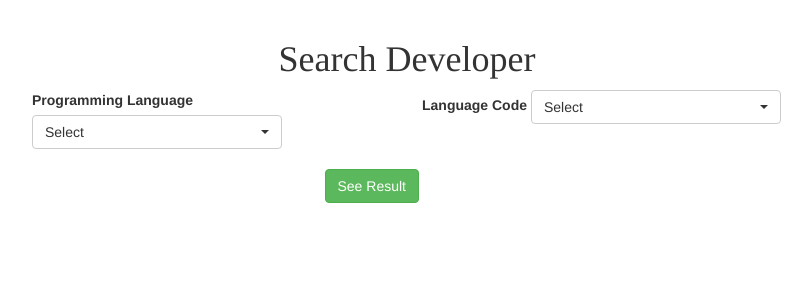
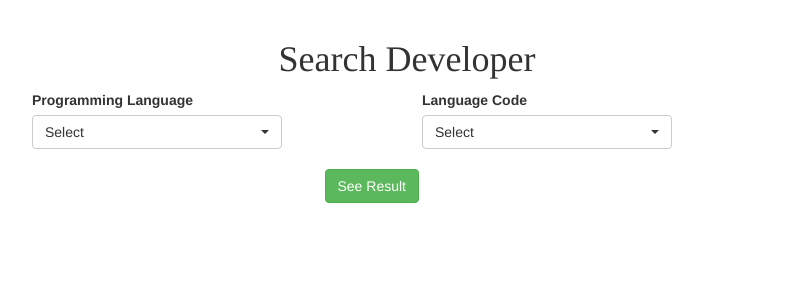
Before and after one commit to trk111/jr-software-engr-exam-2018-from-venturas-ltd, a CodeIgniter app: page /database/ in a window 1280 px wide. Shown: the part 52-352 px from the top of the page, without its empty margins (233-1045 px from the left). Run offline with CodeIgniter, Linux system fonts and the light colour scheme; data that the repository does not hold is empty.

Commit message:
From Home Mac

```diff
--- a/application/views/home_body.php
+++ b/application/views/home_body.php
@@ -18,7 +18,7 @@
           </select>
       </div>
 
-     <div class="col-sm-4">
+     <div class="col-sm-3">
        <label class="control-label " for="email">Language Code</label>
         <select name="lang" class="selectpicker" data-show-subtext="true" data-live-search="true">
             <option value="">Select</option>
```
